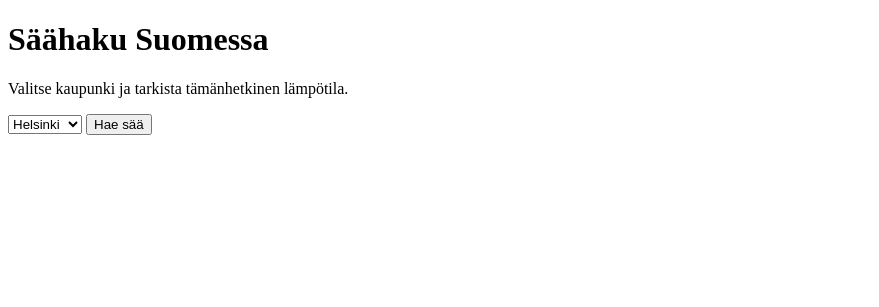
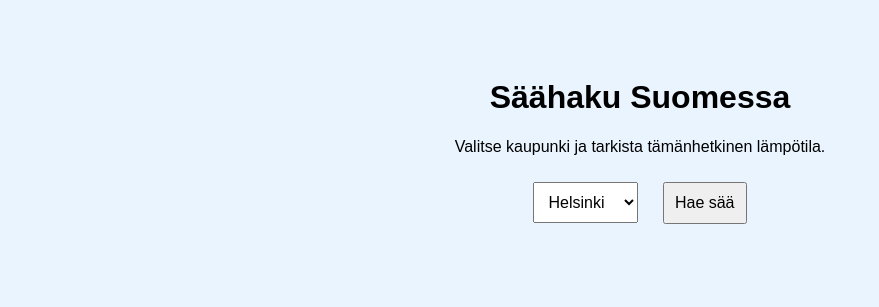
Before and after one commit to katrimariannekortelainen-lang/saasovellus, a plain HTML site: page index.html in a window 1280 px wide. Shown: the whole page, without its empty margins (0-879 px from the left). Drawn offline with Linux system fonts and the light colour scheme.

Commit message:
Korjattu HTML-validointivirheet

```diff
--- a/index.html
+++ b/index.html
@@ -5,7 +5,7 @@
     <meta charset="UTF-8">
     <meta name="viewport" content="width=device-width, initial-scale=1.0">
     <title>Säähaku</title>
-    <link rel="stylesheet" href=""style.css">
+    <link rel="stylesheet" href="style.css">
     </head>
 
     <body>
@@ -14,7 +14,7 @@
         <p>Valitse kaupunki ja tarkista tämänhetkinen lämpötila.</p>
 
         <select id="kaupunki">
-        <option value=""Helsinki">Helsinki</option>
+        <option value="Helsinki">Helsinki</option>
         <option value="Tampere">Tampere</option>
         <option value="Oulu">Oulu</option>
         </select>
```
